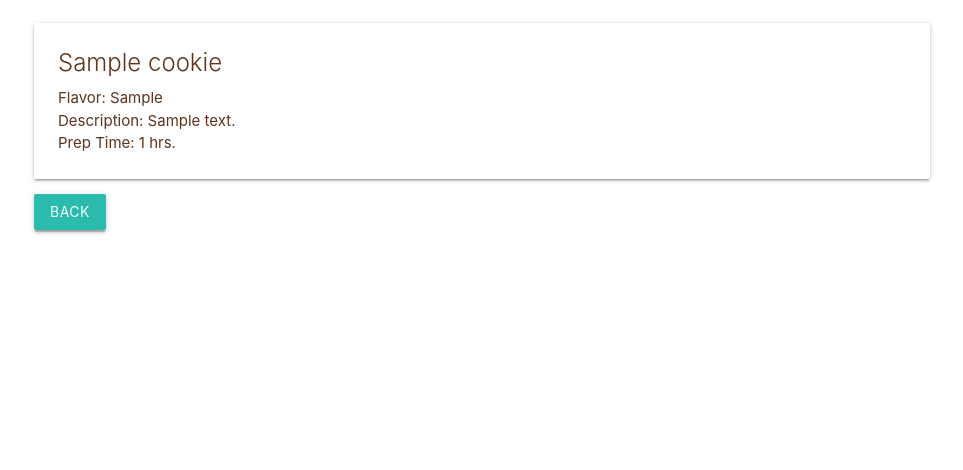
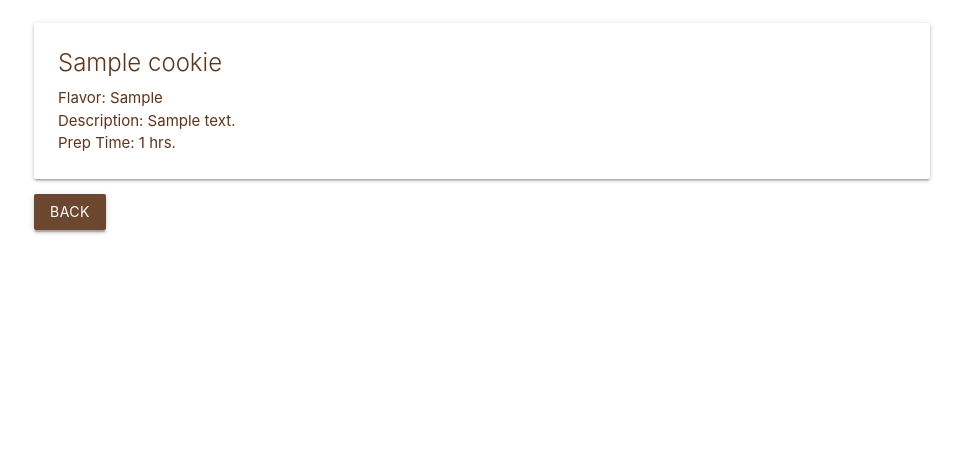
Before and after one commit to gc893/django-cookie-collector, a Django app: page /cookies/1/ in a window 1280 px wide, with the pointer over the restyled element. Shown: the part 177-647 px from the top of the page, without its empty margins (158-1121 px from the left). Run offline with Django 3.2, Linux system fonts and the light colour scheme; tables that the repository leaves empty hold one stand-in row (values such as "Sample post").

Commit message:
add styling to button

```diff
--- a/main_app/static/css/style.css
+++ b/main_app/static/css/style.css
@@ -25,6 +25,10 @@ main {
     background-color: #5e341a;
 }
 
+.btn:hover {
+    background-color: #6c4730;
+ }
+
 footer.page-footer {
     padding-top: 0;
     text-align: right;
```
